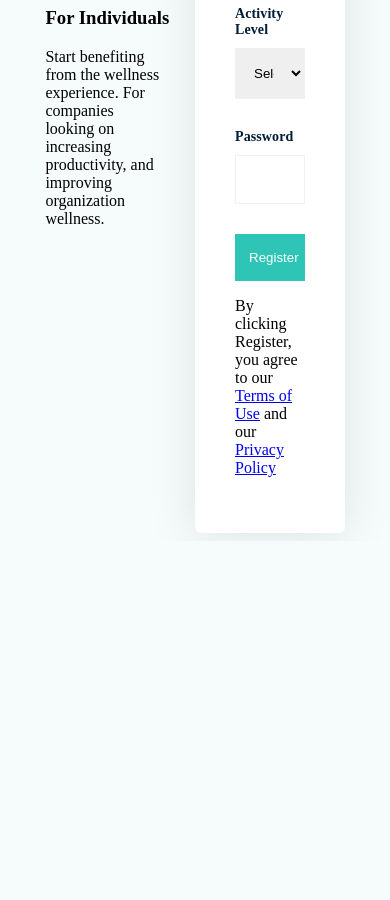
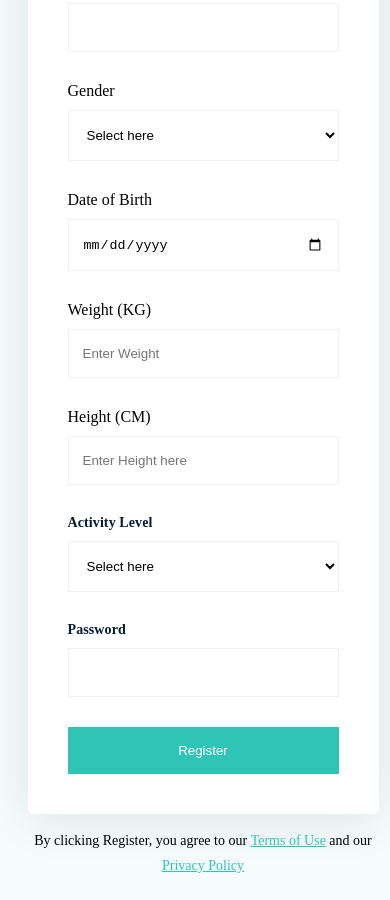
Before and after one commit to YekAz/Assignment, a plain HTML site: page Assignment-2/index.html in a window 390 px wide. Shown: the part 423-1323 px from the top of the page. Before the commit the page ends 964 px from the top, so only its background shows below. Drawn offline with Linux system fonts and the light colour scheme.

Commit message:
Assignmet submission

```diff
--- a/Assignment-2/index.html
+++ b/Assignment-2/index.html
@@ -17,20 +17,20 @@
         </section>
         <section class="right">
             <form action="">
-                <div class="input-box">
-                    <div class="wrapper">
+                <div class="input-container">
+                    <div class="input-bag">
                         <label for="">First Name</label>
                         <input type="text">
                     </div>
 
-                    <div class="wrapper">
+                    <div class="input-bag">
                         <label for="">Last Name</label>
                         <input type="text">
                     </div>
                 </div>
 
-                <div class="input-box">
-                    <div class="wrapper">
+                <div class="input-container">
+                    <div class="input-bag">
                         <label for="">Gender</label>
                         <select>
                             <option value="select">Select here</option>
@@ -40,19 +40,19 @@
                     </div>
 
 
-                    <div class="wrapper">
+                    <div class="input-bag">
                         <label for="">Date of Birth</label>
                         <input type="date">
                     </div>
                 </div>
 
-                <div class="input-box">
-                    <div class="wrapper">
+                <div class="input-container">
+                    <div class="input-bag">
                         <label for="">Weight (KG)</label>
                         <input type="text" placeholder="Enter Weight">
                     </div>
 
-                    <div class="wrapper">
+                    <div class="input-bag">
                         <label for="">Height (CM)</label>
                         <input type="text" placeholder="Enter Height here">
                     </div>
@@ -76,12 +76,15 @@
 
                 <button>Register</button>
 
-                <p>
+                <p class="footer inside">
                     By clicking Register, you agree to our <a href="#">Terms of Use</a> and our <a href="#">Privacy Policy</a>
                 </p>
 
             </form>
         </section>
+        <p class="footer outside" >
+            By clicking Register, you agree to our <a href="#">Terms of Use</a> and our <a href="#">Privacy Policy</a>
+        </p>
     </section>
 
 </body>
--- a/Assignment-2/styles.css
+++ b/Assignment-2/styles.css
@@ -9,6 +9,7 @@ body {
     display: flex;
     justify-content: center;
     align-items: center;
+    width: 100%;
     /* margin: 0; */
     /* height: 100vh; */
 }
@@ -17,7 +18,7 @@ body {
     /* border: 1px solid red; */
     display: flex;
     align-items: center;
-    max-width: 80%;
+    width: 85%;
     height: 100%;
 
     > .left {
@@ -33,7 +34,7 @@ body {
 
     > .right {
         width: 50%;
-        height: 100%;
+        /* height: 100%; */
 
         > form {
 
@@ -41,7 +42,7 @@ body {
             background: #FFF;
             box-shadow: 0px 4px 50px 0px rgba(4, 8, 19, 0.10);
             padding: 40px;
-            height: 30%;
+            /* height: 30%; */
 
             > .wrapper {
                 display: flex;
@@ -54,8 +55,8 @@ body {
                     padding: 16px 14px;
                     margin-block-start: 10px;
                     outline: none;
-                    /* width: 100%;
-                    background-color: transparent; */
+                    width: 100%;
+                    background-color: transparent;
 
                     &:focus {
                         border: 1.5px solid #2EC4B6;
@@ -85,6 +86,9 @@ body {
                 display: flex;
                 margin-block-end: 30px;
                 justify-content: space-between;
+                width: 100%;
+
+
 
                 > .wrapper {
                     display: flex;
@@ -96,6 +100,8 @@ body {
                         padding: 16px 14px;
                         margin-block-start: 10px;
                         outline: none;
+                        width: 100%;
+                        background-color: transparent;
 
                         &:focus {
                             border: 1.5px solid #2EC4B6;
@@ -117,4 +123,113 @@ body {
     }
 }
 
+
+.footer {
+    color: #000;
+    /* font-family: Sofia Pro; */
+    text-align: center;
+    font-size: 14px;
+    font-style: normal;
+    font-weight: 400;
+    line-height: 25px;
 }
+
+.outside {
+    display: none;
+}
+
+.footer a {
+    color: #2EC4B6;
+    font-weight: 500;
+    text-decoration-line: underline;
+}
+
+.input-container {
+    display: flex;
+    align-items: center;
+    justify-content: space-between;
+    margin-bottom: 30px;
+
+    > .input-bag {
+        width: 45%;
+
+        > input, select {
+            border: 1.5px solid #f0f0f0;
+            padding: 16px 14px;
+            margin-block-start: 10px;
+            outline: none;
+            width: 100%;
+            background-color: transparent;
+
+            &:focus {
+                border: 1.5px solid #2EC4B6;
+            }
+
+        }
+    }
+}
+
+@media screen and (max-width:900px) {
+    .container {
+        width: 90%;
+    }
+}
+
+@media screen and (max-width:800px) {
+    .container {
+        flex-direction: column;
+
+        > .right {
+            width: 100%;
+        }
+
+        > .left {
+            width: 100%;
+
+            > p {
+                width: 100%;
+            }
+        }
+    }
+
+    .outside {
+        display: block;
+    }
+
+    .inside {
+        display: none;
+    }
+
+
+}
+
+@media screen and (max-width: 425px) {
+    .input-box {
+        flex-direction: column;
+
+        > .wrapper  {
+            width: 100%;
+            border: solid blue;
+            margin-block-end: 30px;
+        }
+
+    }
+
+    .input-container {
+        flex-direction: column;
+
+        > .input-bag {
+            width: 100%;
+        }
+
+        .input-bag:first-of-type {
+            margin-bottom: 30px;
+        }
+    }
+
+
+
+    .wrapper input {
+        width: 100%;
+    }
+}
```
